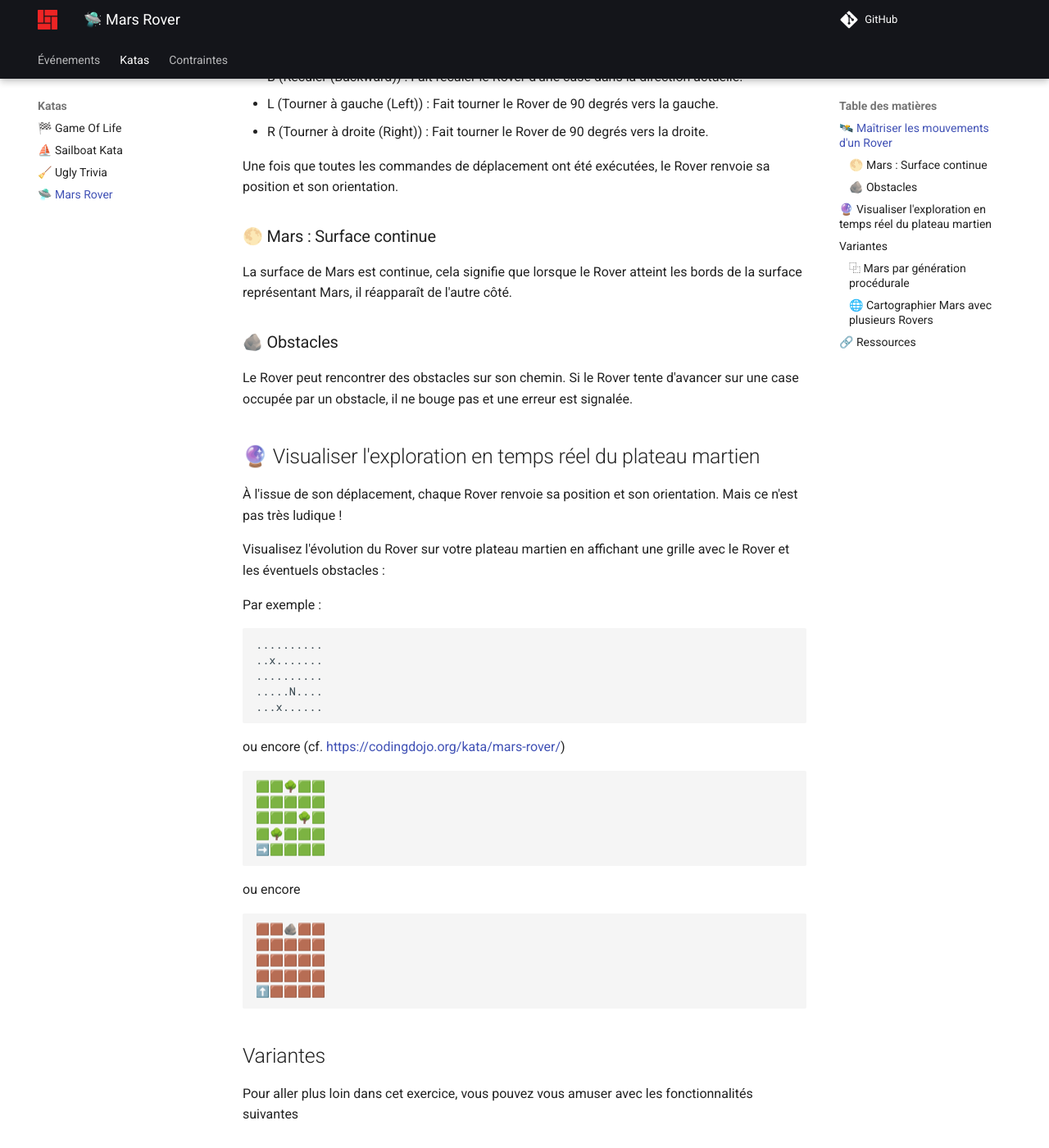
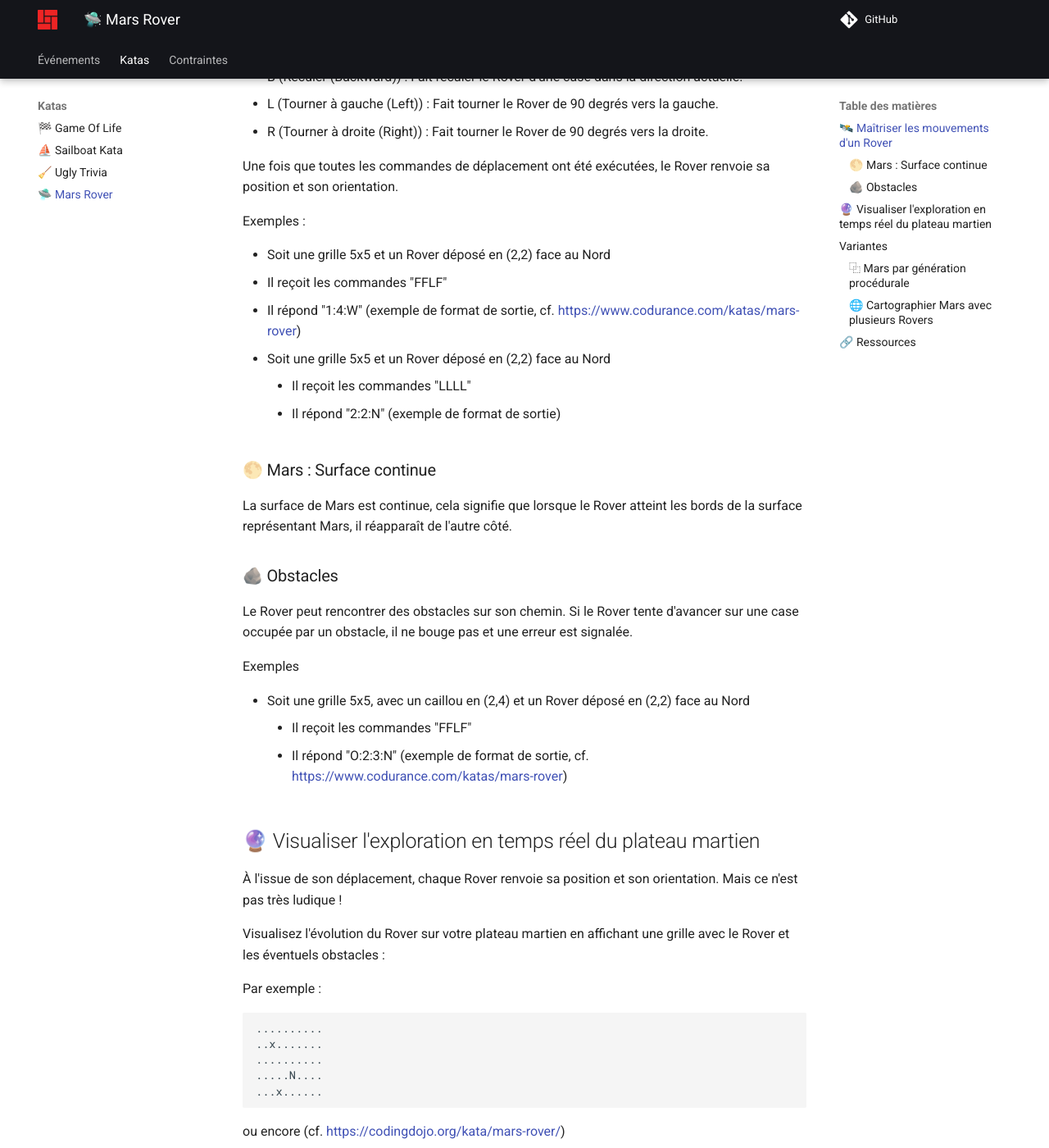
Before and after one commit to shodo-nantes/code-retreat, an MkDocs documentation site: the page built from docs/katas/mars-rover/index.md, in a window 1280 px wide and 1400 px high, scrolled down 996 px. Shown: the whole window at 82% size. Built offline with MkDocs 1.6.1 and Material for MkDocs 9.7.7, drawn with Linux system fonts in a browser that asks for light colours; comment, search, counter and statistics services are not loaded.

Commit message:
⛩️ kata(mars-rover): Ajouter des exemples

```diff
--- a/docs/katas/mars-rover/index.md
+++ b/docs/katas/mars-rover/index.md
@@ -40,6 +40,15 @@ indiquent comment se déplacer. Les commandes possibles sont :
 
 Une fois que toutes les commandes de déplacement ont été exécutées, le Rover renvoie sa position et son orientation.
 
+Exemples :
+
+- Soit une grille 5x5 et un Rover déposé en (2,2) face au Nord
+  - Il reçoit les commandes "FFLF"
+  - Il répond "1:4:W" (exemple de format de sortie, cf. https://www.codurance.com/katas/mars-rover)
+- Soit une grille 5x5 et un Rover déposé en (2,2) face au Nord
+    - Il reçoit les commandes "LLLL"
+    - Il répond "2:2:N" (exemple de format de sortie)
+
 ### 🌕 Mars : Surface continue
 
 La surface de Mars est continue, cela signifie que lorsque le Rover atteint les bords de la surface représentant Mars,
@@ -49,6 +58,12 @@ il réapparaît de l'autre côté.
 
 Le Rover peut rencontrer des obstacles sur son chemin.
 Si le Rover tente d'avancer sur une case occupée par un obstacle, il ne bouge pas et une erreur est signalée.
+
+Exemples
+
+- Soit une grille 5x5, avec un caillou en (2,4) et un Rover déposé en (2,2) face au Nord
+    - Il reçoit les commandes "FFLF"
+    - Il répond "O:2:3:N" (exemple de format de sortie, cf. https://www.codurance.com/katas/mars-rover)
 
 ## 🔮 Visualiser l'exploration en temps réel du plateau martien
 
```
